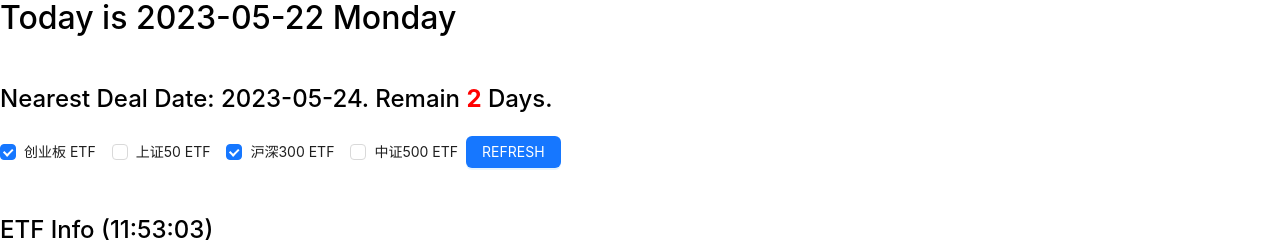
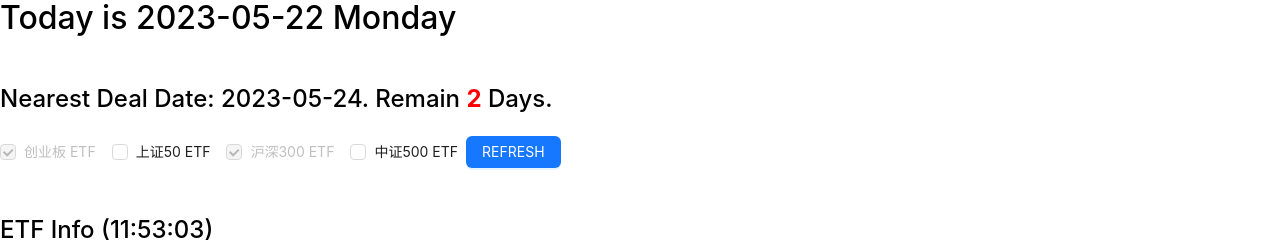
Before and after one commit to zhaolandelong/zldlwq-web, a React (Create React App) app: page / in a window 1280 px wide. Shown: the top 242 px of the page. Built offline with nearby package versions, Linux system fonts and the light colour scheme; no server answers.

Commit message:
style: optimize code

```diff
--- a/src/App.tsx
+++ b/src/App.tsx
@@ -4,22 +4,24 @@
 import { Checkbox, Button } from 'antd';
 import { fetchETFPrice, getOptionDealDate } from './utils';
 import type { ETFPriceInfo } from './types';
-import { DEFAULT_CODES, ETF_INFOS } from './constants';
+import { ETF_INFOS, etfPosInfos } from './constants';
 import ETFTable from './ETFTable';
 import ETFOpTable from './ETFOpTable';
-import PositionTable from './PosInvestTable';
+import PositionTable from './PositionTable';
 import InvestTable from './InvestTable';
 
-function App() {
+const App: React.FC = () => {
+  const defaultCodes = etfPosInfos.map((info) => info.code);
   const checkboxOptions = useMemo(
     () =>
       Object.values(ETF_INFOS).map((info) => ({
         label: info.name,
         value: info.code,
+        disabled: defaultCodes.includes(info.code),
       })),
     []
   );
-  const [etfCodes, setEtfCodes] = useState<string[]>(DEFAULT_CODES);
+  const [etfCodes, setEtfCodes] = useState<string[]>(defaultCodes);
   const [etfDataSource, setEtfDataSource] = useState<ETFPriceInfo[]>([]);
   const [fetchTime, setfetchTime] = useState(moment().format('HH:mm:ss'));
 
@@ -48,7 +50,6 @@
       </h2>
       <Checkbox.Group
         options={checkboxOptions}
-        defaultValue={DEFAULT_CODES}
         value={etfCodes}
         onChange={(vals) => setEtfCodes(vals as string[])}
       />
@@ -60,10 +61,10 @@
       </Button>
       <ETFTable dataSource={etfDataSource} fetchTime={fetchTime} />
       <ETFOpTable etfPriceInfos={etfDataSource} fetchTime={fetchTime} />
-      <PositionTable />
-      <InvestTable etfPriceInfos={etfDataSource} />
+      <PositionTable etfPosInfos={etfPosInfos} />
+      <InvestTable etfPriceInfos={etfDataSource} etfPosInfos={etfPosInfos} />
     </div>
   );
-}
+};
 
 export default App;
--- a/src/ETFOpTable.tsx
+++ b/src/ETFOpTable.tsx
@@ -81,10 +81,10 @@
   },
 ];
 
-const ETFOpTable = (props: {
+const ETFOpTable: React.FC<{
   etfPriceInfos: ETFPriceInfo[];
   fetchTime: string;
-}) => {
+}> = (props) => {
   const { etfPriceInfos, fetchTime } = props;
   const [dataSource, setDataSource] = useState<OptionPnCData[]>([]);
   const [loading, setLoading] = useState(false);
--- a/src/ETFTable.tsx
+++ b/src/ETFTable.tsx
@@ -22,7 +22,9 @@
   },
 ];
 
-const ETFTable = (props: { dataSource: ETFPriceInfo[]; fetchTime: string }) => (
+const ETFTable: React.FC<{ dataSource: ETFPriceInfo[]; fetchTime: string }> = (
+  props
+) => (
   <>
     <h2>ETF Info ({props.fetchTime})</h2>
     <Table
--- a/src/InvestTable.tsx
+++ b/src/InvestTable.tsx
@@ -1,8 +1,8 @@
 import React, { useEffect, useState } from 'react';
 import { Table } from 'antd';
-import type { ETFPriceInfo, InvestInfo } from './types';
+import type { ETFPosInfo, ETFPriceInfo, InvestInfo } from './types';
 import type { ColumnType } from 'antd/es/table';
-import { ETF_INFOS, etfPosInfos } from './constants';
+import { ETF_INFOS } from './constants';
 import { getCount } from './utils';
 
 const columns: ColumnType<InvestInfo>[] = [
@@ -49,8 +49,11 @@
   },
 ];
 
-const InvestTable = (props: { etfPriceInfos: ETFPriceInfo[] }) => {
-  const { etfPriceInfos } = props;
+const InvestTable: React.FC<{
+  etfPriceInfos: ETFPriceInfo[];
+  etfPosInfos: ETFPosInfo[];
+}> = (props) => {
+  const { etfPriceInfos, etfPosInfos } = props;
   const [dataSource, setDataSource] = useState<InvestInfo[]>([]);
 
   useEffect(() => {
@@ -74,7 +77,7 @@
       };
     });
     setDataSource(investDataSource);
-  }, [etfPriceInfos]);
+  }, [etfPriceInfos, etfPosInfos]);
 
   return (
     <>
--- a/src/PosInvestTable.tsx
+++ b/src/PositionTable.tsx
@@ -1,8 +1,8 @@
-import React, { useEffect, useState, memo } from 'react';
+import React, { useEffect, useState } from 'react';
 import { Table } from 'antd';
 import type { ETFPosInfo } from './types';
 import type { ColumnType } from 'antd/es/table';
-import { ETF_INFOS, etfPosInfos } from './constants';
+import { ETF_INFOS } from './constants';
 import { fetchAvgPrice, getAnualReturnRate } from './utils';
 import moment from 'moment';
 
@@ -48,7 +48,8 @@
   },
 ];
 
-const PositionTable = () => {
+const PositionTable: React.FC<{ etfPosInfos: ETFPosInfo[] }> = (props) => {
+  const { etfPosInfos } = props;
   const [dataSource, setDataSource] = useState<ETFPosInfo[]>([]);
   const [loading, setLoading] = useState(false);
 
@@ -76,7 +77,7 @@
         setDataSource(posDataSource);
       })
       .finally(() => setLoading(false));
-  }, []);
+  }, [etfPosInfos]);
 
   return (
     <>
@@ -92,4 +93,4 @@
   );
 };
 
-export default memo(PositionTable);
+export default PositionTable;
--- a/src/constants.ts
+++ b/src/constants.ts
@@ -1,6 +1,4 @@
 import type { ETFPriceInfo, ETFPosInfo } from './types';
-
-export const DEFAULT_CODES = ['510300', '159915'];
 
 export const ETF_INFOS: Record<string, Omit<ETFPriceInfo, 'price'>> = {
   '510300': {
```
